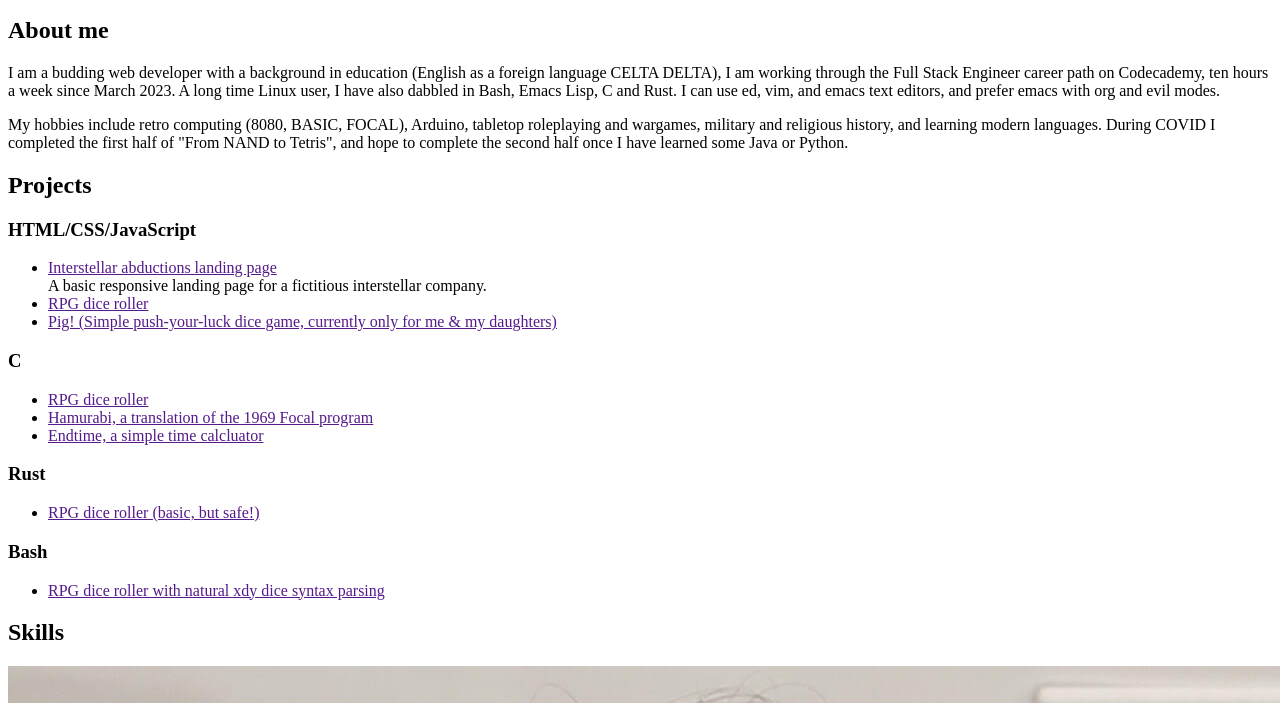
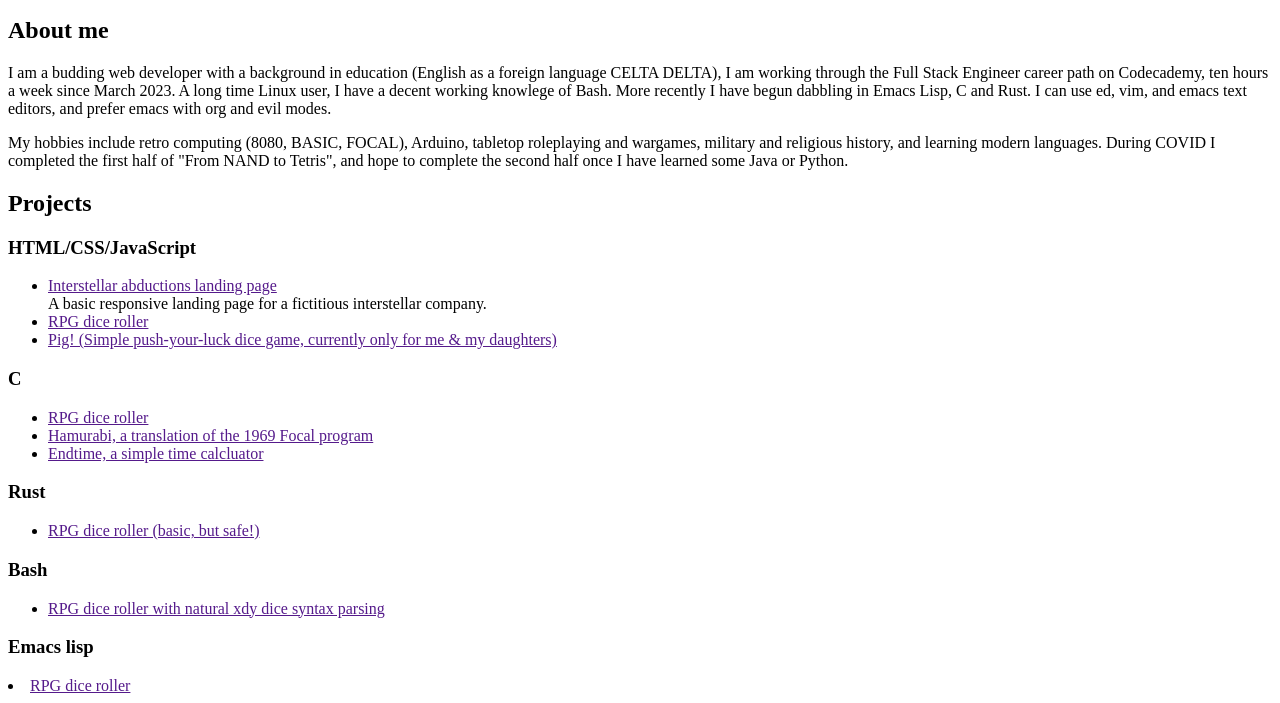
Before and after one commit to harlandski/harlandski.github.io, a plain HTML site: page index.html in a window 1280 px wide. Shown: the part 226-929 px from the top of the page. Drawn offline with Linux system fonts and the light colour scheme; files that its build step writes are made by us from their sources; files whose address does not match are found by name.

Commit message:
improved wording a little and added emacs project

```diff
--- a/index.html
+++ b/index.html
@@ -26,7 +26,7 @@
         <section id = "info">
             <h1>James Harland</h1>
             <h2>About me</h2>
-            <p>I am a budding web developer with a background in education (English as a foreign language CELTA DELTA), I am working through the Full Stack Engineer career path on Codecademy, ten hours a week since March 2023. A long time Linux user, I have also dabbled in Bash, Emacs Lisp, C and Rust. I can use ed, vim, and emacs text editors, and prefer emacs with org and evil modes.</p>
+            <p>I am a budding web developer with a background in education (English as a foreign language CELTA DELTA), I am working through the Full Stack Engineer career path on Codecademy, ten hours a week since March 2023. A long time Linux user, I have a decent working knowlege of Bash. More recently I have begun dabbling in Emacs Lisp, C and Rust. I can use ed, vim, and emacs text editors, and prefer emacs with org and evil modes.</p>
             <p>My hobbies include retro computing (8080, BASIC, FOCAL), Arduino, tabletop roleplaying and wargames, military and religious history, and learning modern languages. During COVID I completed the first half of "From NAND to Tetris", and hope to complete the second half once I have learned some Java or Python.</p>
             <h2>Projects</h2>
             <h3>HTML/CSS/JavaScript</h3>
@@ -51,6 +51,8 @@
             <ul>
                 <li><a href="">RPG dice roller with natural xdy dice syntax parsing</a></li>
             </ul>
+            <h3>Emacs lisp</h3>
+            <li><a href="">RPG dice roller</a></li>
             <h2>Skills</h2>
         </section>
         <aside class = "desktop">
```
